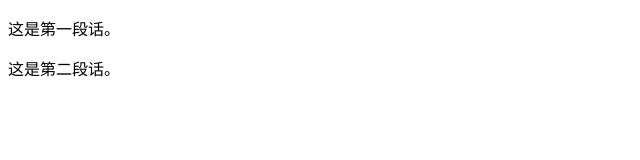
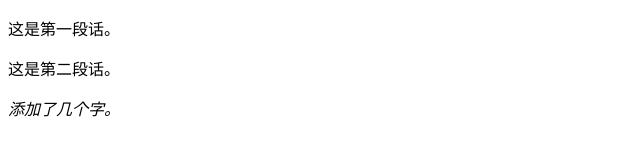
Before and after one commit to daodeshenpan/test, a plain HTML site: page index.html in a window 1280 px wide. Shown: the whole page, without its empty margins (0-640 px from the left). Drawn offline with Linux system fonts and the light colour scheme.

Commit message:
modify icon

```diff
--- a/index.html
+++ b/index.html
@@ -7,6 +7,6 @@
 <body>
 <p>这是第一段话。</p>
 <p>这是第二段话。</p>
-<i></i>
+<i>添加了几个字。</i>
 </body>
 </html>
```
